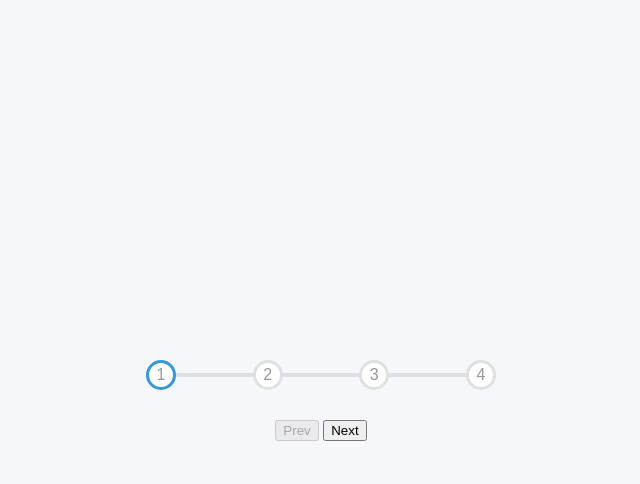
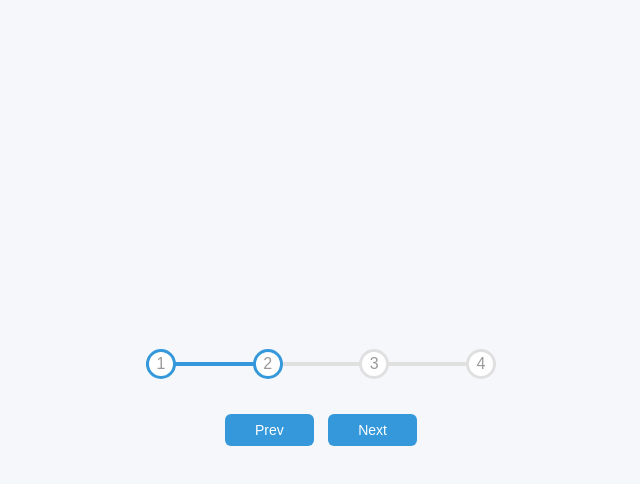
Before and after one commit to tthephas/Progress-Steps, a plain HTML site: page index.html in a window 1280 px wide. Both pictures are taken after a click on the button "Next". Shown: the whole page, without its empty margins (319-959 px from the left). Drawn offline with Linux system fonts and the light colour scheme; a web font is replaced by a local one.

Commit message:
next and prev buttons working, colors go along the line properly

```diff
--- a/script.js
+++ b/script.js
@@ -0,0 +1,50 @@
+const progress = document.getElementById('progress')
+const prev = document.getElementById('prev')
+const next = document.getElementById('next')
+const circles = document.querySelectorAll('.circle')
+
+let currentActive = 1
+
+next.addEventListener('click', () => {
+    currentActive++
+
+    if(currentActive > circles.length) {
+        currentActive = circles.length
+
+    }
+    update()
+})
+
+prev.addEventListener('click', () => {
+    currentActive--
+
+    if(currentActive < 1) {
+        currentActive = 1
+
+    }
+    update()
+})
+
+function update() {
+    circles.forEach((circle, idx) => {
+        if(idx < currentActive) {
+            circle.classList.add('active')
+
+        } else {
+            circle.classList.remove('active')
+        }
+    })
+
+    const actives = document.querySelectorAll('.active')
+
+    progress.style.width = (actives.length - 1) / (circles.length - 1) * 100 + '%'
+
+    if(currentActive === 1) {
+        prev.disabled = true
+    } else if(currentActive === circles.length) {
+        next.disabled = true
+    } else {
+        prev.disabled = false
+        next.disabled = false
+    }
+}
--- a/style.css
+++ b/style.css
@@ -76,3 +76,28 @@ body {
     border-color: var(--line-border-fill);
 
 }
+
+.btn {
+    background-color: var(--line-border-fill);
+    color: #fff;
+    border: 0;
+    border-radius: 6px;
+    cursor: pointer;
+    font-family: inherit;
+    padding: 8px 30px;
+    margin: 5px;
+    font-size: 14px;
+
+}
+
+.btn:active {
+    transform: scale(.98);
+}
+
+.btn:focus {
+    outline: 0;
+}
+.btn:disabled {
+    background-color: var(--line-border-empty);
+    cursor: not-allowed;
+}
```
